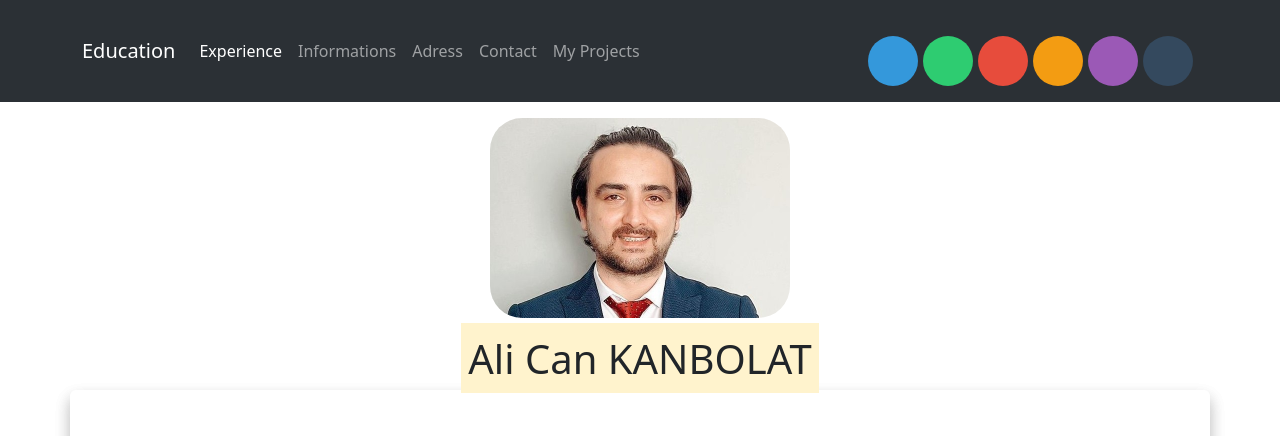
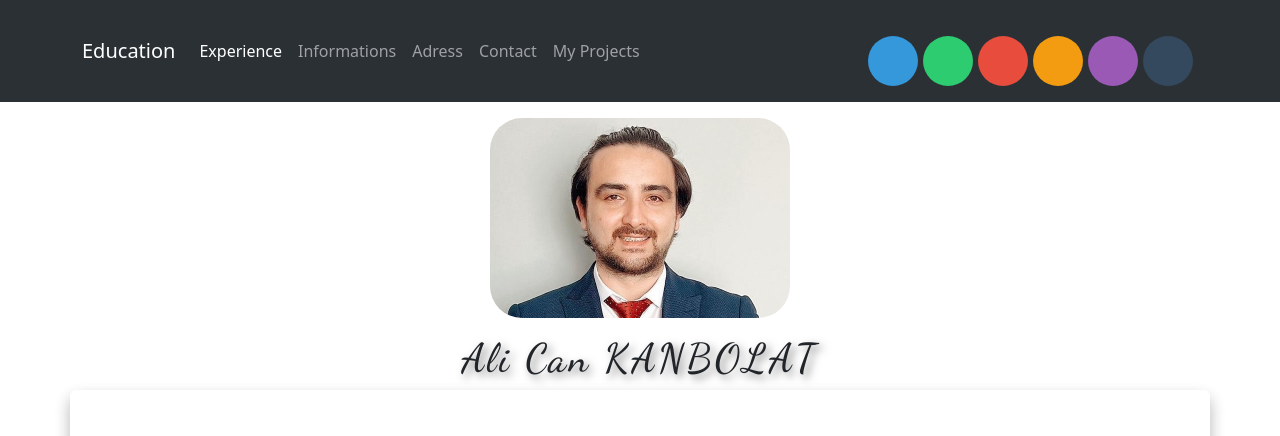
Before and after one commit to AliCanKANBOLAT/Online-Resume-with-Boostrap, a website: page index.html in a window 1280 px wide. Shown: the top 436 px of the page. Drawn offline with nearby package versions, Linux system fonts and the light colour scheme; grey boxes are pictures that could not be loaded.

Commit message:
name side improve with css

```diff
--- a/index.html
+++ b/index.html
@@ -1,6 +1,8 @@
 <!doctype html>
 <html lang="en">
   <style>
+
+    @import url('https://fonts.googleapis.com/css2?family=Dancing+Script:wght@400..700&display=swap');
 
     .resim > img{
       width: 300px;
@@ -34,6 +36,13 @@
     .colorOption:nth-child(6) { background-color: #34495e; }
     #footer:hover{
       background-color: grey;
+    }
+
+    .nameHeading {
+    font-family: 'Dancing Script', cursive;
+    text-shadow: 4px 4px 8px rgba(0, 0, 0, 0.5);
+    letter-spacing: 3px;
+
     }
 
   </style>
@@ -88,7 +97,7 @@ href="https://cdnjs.cloudflare.com/ajax/libs/animate.css/4.1.1/animate.min.css"
           <div class="col-sm-12">
             <aside>
               <div class="resim col-sm-12 pb-3 mt-3"><img src="/Ali Can KANBOLAT.jpg" class="rounded-5" alt=""></div>
-              <h1><div class="nameHeading"> <mark>Ali Can KANBOLAT</mark> </h1></div>
+              <h1><div class="nameHeading"> Ali Can KANBOLAT </h1></div>
             </aside>
           </div>
 
```
